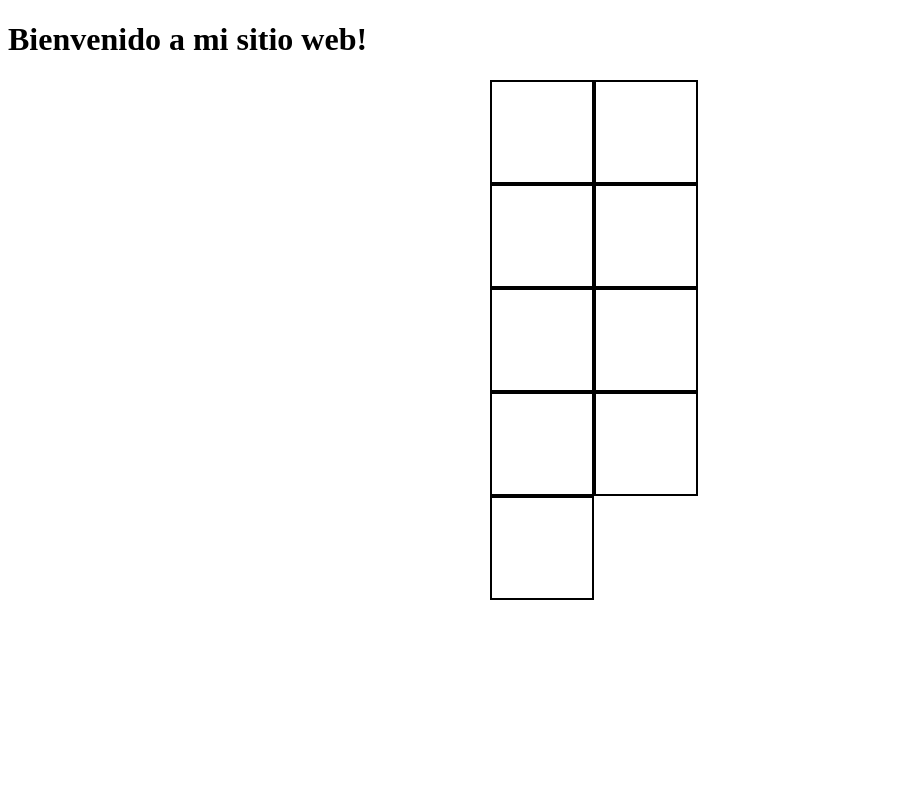
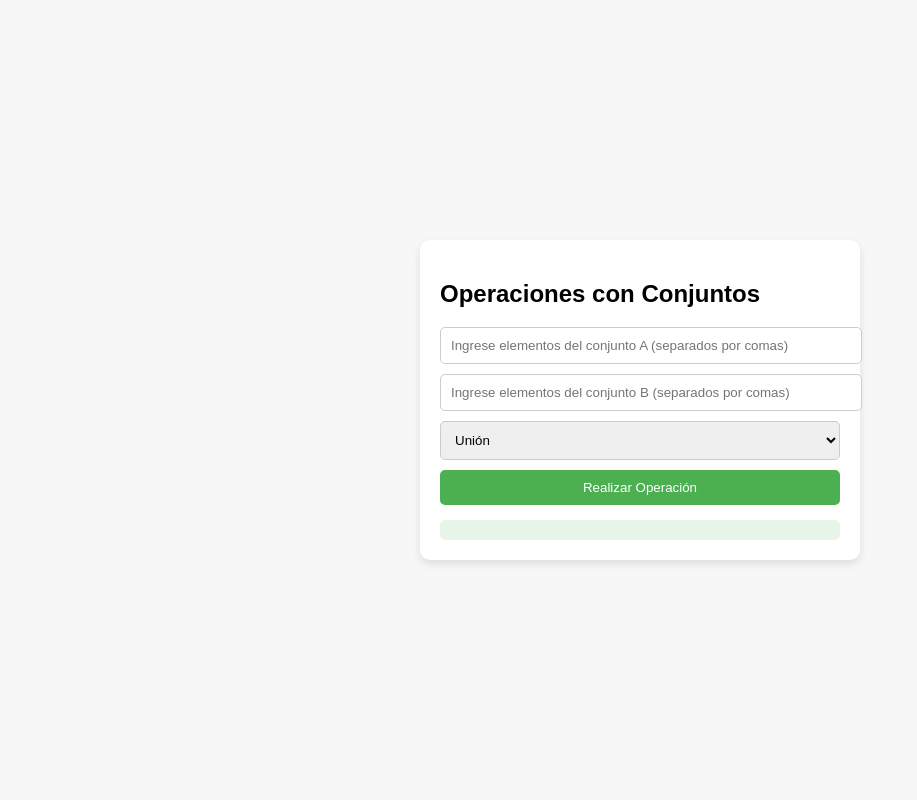
Before and after one commit to pro292/conjunto, a Flask app: page / in a window 1280 px wide. Shown: the whole page, without its empty margins (0-917 px from the left). Run offline with Flask 3, Linux system fonts and the light colour scheme.

Commit message:
proyecto conjuntos

```diff
--- a/app.py
+++ b/app.py
@@ -1,11 +1,10 @@
-
 from flask import Flask
-from controllers.home_controller import index
+from controllers.home_controller import index, operar_conjuntos
 
 app = Flask(__name__)
 
-# Registrar rutas
 app.add_url_rule("/", view_func=index)
+app.add_url_rule("/operar_conjuntos", view_func=operar_conjuntos, methods=["POST"])
 
 if __name__ == "__main__":
     app.run(host='0.0.0.0', port=8000, debug=True)
--- a/controllers/home_controller.py
+++ b/controllers/home_controller.py
@@ -1,8 +1,45 @@
-from flask import render_template
+from flask import render_template, request, jsonify
+from models.conjunto import conjunto
 
 def index():
     data = {
-        "title": "Mi Página de Inicio",
-        "message": "Bienvenido a mi sitio web!"
+        #"title": "Mi Página de Inicio",
+        #"message": "Bienvenido a mi sitio web!"
     }
     return render_template("index.html", data=data)
+
+def operar_conjuntos():
+    # 1️⃣ Recibimos los datos enviados desde el HTML
+    data = request.json
+    conjunto_a = list(map(str.strip, data.get('conjuntoA', '').split(',')))
+    conjunto_b = list(map(str.strip, data.get('conjuntoB', '').split(',')))
+    operacion = data.get('operacion', '')
+
+    A = conjunto()
+    B = conjunto()
+
+    # 2️⃣ Creamos los objetos Conjunto
+    A = conjunto(elementos = conjunto_a)
+    B = conjunto(elementos = conjunto_b)
+
+    # 3️⃣ Realizamos la operación correspondiente
+    if operacion == "union":
+        resultado = A.union(B)
+    elif operacion == "interseccion":
+        resultado = A.interseccion(B)
+        print(f"Resultado Intersección (Python): {resultado}")
+    elif operacion == "diferencia":
+        resultado = A.diferencia(B)
+    elif operacion == "diferenciaSimetrica":
+        resultado = A.diferencia_simetrica(B)
+    elif operacion == "subconjunto":
+        resultado = "Sí" if A.subconjunto(B) else "No"
+    elif operacion == "superconjunto":
+        resultado = "Sí" if A.superconjunto(B) else "No"
+    else:
+        resultado = "Operación no válida"
+
+    # 4️⃣ Enviamos el resultado como un JSON
+    if isinstance(resultado, conjunto):
+        resultado = resultado.to_dict()
+    return jsonify({"resultado": resultado})
--- a/templates/index.html
+++ b/templates/index.html
@@ -3,113 +3,120 @@
 <head>
     <meta charset="UTF-8">
     <meta name="viewport" content="width=device-width, initial-scale=1.0">
-    <title>{{ data.title }}</title>
+    <title>Operaciones con Conjuntos</title>
     <style>
+        body {
+            font-family: Arial, sans-serif;
+            display: flex;
+            justify-content: center;
+            align-items: center;
+            height: 100vh;
+            margin: 0;
+            background-color: #f7f7f7;
+        }
         .container {
-            display: flex;
-            flex-wrap: wrap;
-            width: 300px;
-            margin: 0 auto;
+            background-color: white;
+            padding: 20px;
+            border-radius: 10px;
+            box-shadow: 0 4px 8px rgba(0, 0, 0, 0.1);
+            width: 400px;
         }
-
-        .square {
-            width: 100px;
-            height: 100px;
-            border: 2px solid black;
-            font-size: 50px;
-            text-align: center;
+        input[type="text"] {
+            width: 100%;
+            padding: 10px;
+            margin-bottom: 10px;
+            border-radius: 5px;
+            border: 1px solid #ccc;
+        }
+        select {
+            width: 100%;
+            padding: 10px;
+            margin-bottom: 10px;
+            border-radius: 5px;
+            border: 1px solid #ccc;
+        }
+        button {
+            width: 100%;
+            padding: 10px;
+            background-color: #4CAF50;
+            color: white;
+            border: none;
+            border-radius: 5px;
             cursor: pointer;
         }
-
-        .square:hover {
-            background-color: #ccc;
+        button:hover {
+            background-color: #45a049;
         }
-
-        .playerX {
-            color: blue;
-        }
-
-        .playerO {
-            color: red;
-        }
-
-        #message {
-            text-align: center;
-            font-size: 20px;
-            margin-top: 20px;
+        .result {
+            margin-top: 15px;
+            padding: 10px;
+            background-color: #e8f5e9;
+            border-radius: 5px;
         }
     </style>
 </head>
 <body>
-    <h1>{{ data.message }}</h1>
-    <div class="container">
-        <div class="square" data-cell="0"></div>
-        <div class="square" data-cell="1"></div>
-        <div class="square" data-cell="2"></div>
-        <div class="square" data-cell="3"></div>
-        <div class="square" data-cell="4"></div>
-        <div class="square" data-cell="5"></div>
-        <div class="square" data-cell="6"></div>
-        <div class="square" data-cell="7"></div>
-        <div class="square" data-cell="8"></div>
-    </div>
 
-    <div id="message"></div>
+<div class="container">
+    <h2>Operaciones con Conjuntos</h2>
+    <input type="text" id="conjuntoA" placeholder="Ingrese elementos del conjunto A (separados por comas)">
+    <input type="text" id="conjuntoB" placeholder="Ingrese elementos del conjunto B (separados por comas)">
 
-    <script>
-        const squares = document.querySelectorAll('.square');
-        const message = document.getElementById('message');
+    <!-- Selector de operación -->
+    <select id="operacion">
+        <option value="union">Unión</option>
+        <option value="interseccion">Intersección</option>
+        <option value="diferencia">Diferencia (A - B)</option>
+        <option value="diferenciaSimetrica">Diferencia Simétrica</option>
+        <option value="subconjunto">Subconjunto (A ⊆ B)</option>
+        <option value="superconjunto">Superconjunto (A ⊇ B)</option>
+    </select>
 
-        let currentPlayer = 'X';
+    <button onclick="realizarOperacion()">Realizar Operación</button>
 
-        squares.forEach(square => {
-            square.addEventListener('click', () => {
-                if (square.textContent === '') {
-                    square.textContent = currentPlayer;
-                    checkWinner();
-                    if (currentPlayer === 'X') {
-                        currentPlayer = 'O';
-                    } else {
-                        currentPlayer = 'X';
-                    }
-                }
-            });
+    <div class="result" id="resultado"></div>
+</div>
+
+<script>
+    function reconstruirConjunto(data) {
+    if (data && Array.isArray(data.elementos)) {
+        // Creamos un objeto que imite al conjunto de Python
+        return {
+            elementos: new Set(data.elementos), // Set en JS representa un conjunto
+            toString() {
+                // Convertimos a un string con el formato de conjunto
+                return `{ ${Array.from(this.elementos).join(', ')} }`;
+            }
+        };
+    }
+        return null;
+    }
+
+    function realizarOperacion() {
+        const conjuntoA = document.getElementById('conjuntoA').value;
+        const conjuntoB = document.getElementById('conjuntoB').value;
+        const operacion = document.getElementById('operacion').value;
+
+        fetch('/operar_conjuntos', {
+            method: 'POST',
+            headers: {
+                'Content-Type': 'application/json'
+            },
+            body: JSON.stringify({ conjuntoA, conjuntoB, operacion })
+        })
+        .then(response => response.json())
+        .then(data => {
+            if (data.resultado && Array.isArray(data.resultado.elementos)) {
+                document.getElementById('resultado').innerText = `{ ${data.resultado.elementos.join(', ')} }`;
+            } else {
+                document.getElementById('resultado').innerText = data.resultado;
+            }
+        })
+        .catch(error => {
+            console.error('Error:', error);
         });
+    }
+</script>
 
-        function checkWinner() {
-            const winningConditions = [
-                [0, 1, 2],
-                [3, 4, 5],
-                [6, 7, 8],
-                [0, 3, 6],
-                [1, 4, 7],
-                [2, 5, 8],
-                [0, 4, 8],
-                [2, 4, 6]
-            ];
-
-            for (let i = 0; i < winningConditions.length; i++) {
-                const condition = winningConditions[i];
-                if (squares[condition[0]].textContent === currentPlayer &&
-                    squares[condition[1]].textContent === currentPlayer &&
-                    squares[condition[2]].textContent === currentPlayer) {
-                    message.textContent = `¡Ganó el jugador ${currentPlayer}!`;
-                    return;
-                }
-            }
-
-            let isDraw = true;
-            for (let i = 0; i < squares.length; i++) {
-                if (squares[i].textContent === '') {
-                    isDraw = false;
-                    break;
-                }
-            }
-
-            if (isDraw) {
-                message.textContent = '¡Empate!';
-            }
-        }
-    </script>
 </body>
 </html>
```
Also changed, not shown: models/conjunto.py (added, +322 -0 lines).
